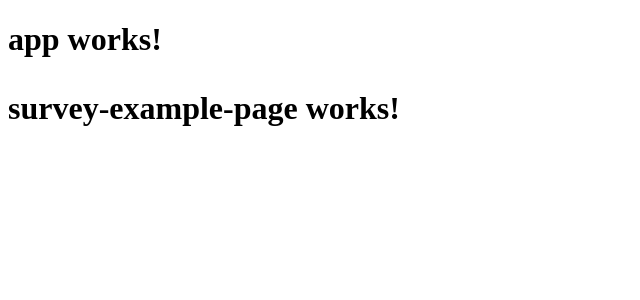
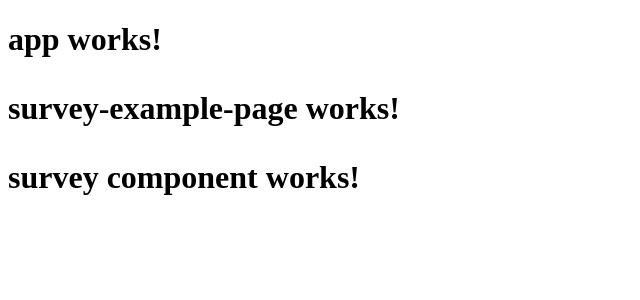
Before and after one commit to passionintellectual/jsonElements, an Angular app in the folder jsonElements/: page /survey in a window 1280 px wide. Shown: the top 300 px of the page, without its empty margins (0-640 px from the left). Built offline with nearby package versions, Linux system fonts and the light colour scheme.

Commit message:
Added ui-survey Module, survey component

```diff
--- a/jsonElements/src/app/app.module.ts
+++ b/jsonElements/src/app/app.module.ts
@@ -1,3 +1,4 @@
+import { SurveyComponent } from './ui-survey/survey/survey.component';
 import { AppRoutingModule } from './app-routing/app-routing.module';
 import { PageNotFoundComponent } from './page-not-found/page-not-found.component';
 import { BrowserModule } from '@angular/platform-browser';
@@ -14,7 +15,8 @@ import { SurveyExamplePageComponent } from './survey-example-page/survey-example
   declarations: [
     AppComponent,
     SurveyExamplePageComponent,
-    PageNotFoundComponent
+    PageNotFoundComponent,
+    SurveyComponent
   ],
   imports: [
     BrowserModule,
--- a/jsonElements/src/app/survey-example-page/survey-example-page.component.html
+++ b/jsonElements/src/app/survey-example-page/survey-example-page.component.html
@@ -1,3 +1,5 @@
 <p>
   survey-example-page works!
+
+<survey></survey>
 </p>
--- /dev/null
+++ b/jsonElements/src/app/ui-survey/survey/survey.component.html
@@ -0,0 +1,3 @@
+<p>
+  survey component works!
+</p>
--- /dev/null
+++ b/jsonElements/src/app/ui-survey/survey/survey.component.ts
@@ -0,0 +1,15 @@
+import { Component, OnInit } from '@angular/core';
+
+@Component({
+  selector: 'survey',
+  templateUrl: './survey.component.html',
+  styleUrls: ['./survey.component.css']
+})
+export class SurveyComponent implements OnInit {
+
+  constructor() { }
+
+  ngOnInit() {
+  }
+
+}
```
Also changed, not shown: jsonElements/src/app/ui-survey/ui-survey.module.ts (added, +11 -0 lines), jsonElements/src/app/ui-survey/survey/survey.component.css (added), 1 other file (tests, documents, lock files or other folders).
